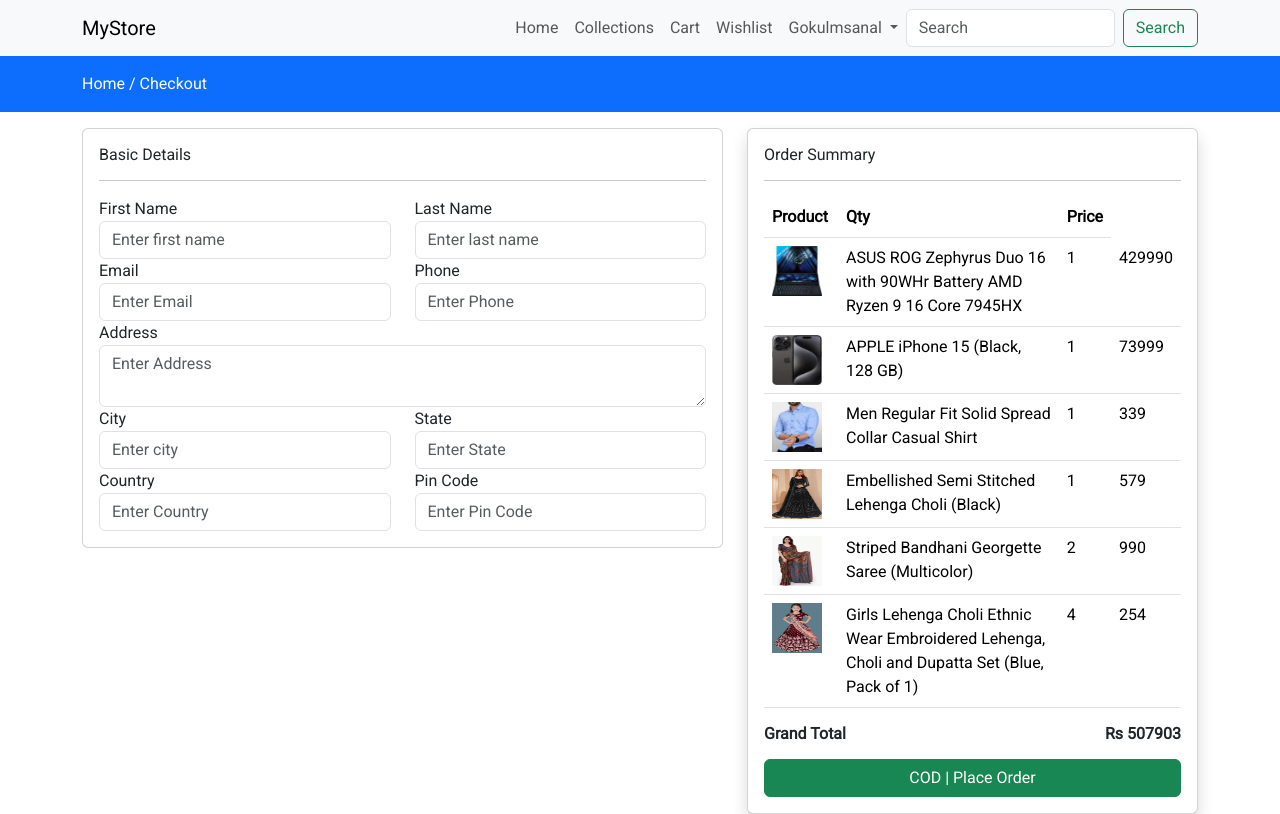
After one commit to Gokulmsanal/ekart, a Django app: page /checkout in a window 1280 px wide. The commit adds this page. Run offline with Django 5.2, Linux system fonts and the light colour scheme; a user stored in the database is signed in; data comes from the database, SQL or seed files in the repository; both versions use the stored data as it was after the commit; some libraries are stand-ins or nearby versions.

Commit message:
fourth commit

```diff
--- a/ecommerce/static/js/custom.js
+++ b/ecommerce/static/js/custom.js
@@ -33,7 +33,7 @@ $(document).ready(function () {
         var product_qty = $(this).closest('.product_data').find('.qty-input').val();
         var token = $('input[name=csrfmiddlewaretoken]').val();
         $.ajax({
-            type: "POST",
+            method: "POST",
             url: "/add-to-cart",
             data: {
                 'product_id':product_id,
@@ -47,6 +47,25 @@ $(document).ready(function () {
         });
     });
 
+    $('.addToWishlist').click(function (e) {
+        e.preventDefault();
+
+        var product_id = $(this).closest('.product_data').find('.prod_id').val();
+        var token = $('input[name=csrfmiddlewaretoken]').val();
+        $.ajax({
+            method: "POST",
+            url: "/add-to-wishlist",
+            data: {
+                'product_id':product_id,
+                csrfmiddlewaretoken: token
+            },
+            success: function (response) {
+                alertify.success(response.status)
+            }
+        });
+    });
+
+
     $('.changeQuantity').click(function (e) {
         e.preventDefault();
 
@@ -54,7 +73,7 @@ $(document).ready(function () {
         var product_qty = $(this).closest('.product_data').find('.qty-input').val();
         var token = $('input[name=csrfmiddlewaretoken]').val();
         $.ajax({
-            type: "POST",
+            method: "POST",
             url: "/update-cart",
             data: {
                 'product_id':product_id,
@@ -67,7 +86,7 @@ $(document).ready(function () {
         });
     });
 
-    $('.delete-cart-item').click(function (e) {
+    $(document).on('click', '.delete-cart-item', function (e){
         e.preventDefault();
 
         var product_id = $(this).closest('.product_data').find('.prod_id').val();
@@ -85,8 +104,27 @@ $(document).ready(function () {
                 $('.cartdata').load(location.href + " .cartdata");
             }
         });
-    })
+    });
 
+    $(document).on('click', '.delete-wishlist-item', function (e){
 
+        e.preventDefault();
+
+        var product_id = $(this).closest('.product_data').find('.prod_id').val();
+        var token = $('input[name=csrfmiddlewaretoken]').val();
+
+        $.ajax({
+            method: "POST",
+            url: "/delete-wishlist-item",
+            data: {
+                'product_id': product_id,
+                csrfmiddlewaretoken: token
+            },
+            success: function (){
+                alertify.success(response.status)
+                $('.wishdata').load(location.href + " .wishdata");
+            }
+        });
+    });
 
 });
--- /dev/null
+++ b/ecommerce/store/controller/checkout.py
@@ -0,0 +1,19 @@
+from django.shortcuts import render,redirect
+from django.contrib import messages
+
+from django.contrib.auth.decorators import login_required
+from store.models import Cart
+
+def index(request):
+    rawcart = Cart.objects.filter(user=request.user)
+    for item in rawcart:
+        if item.product_qty > item.product.quantity :
+            Cart.objects.delete(id=item.id)
+
+    cartitems = Cart.objects.filter(user=request.user)
+    total_price = 0
+    for item in cartitems:
+        total_price = total_price + item.product.selling_price * item.product_qty
+
+    context = {'cartitems':cartitems, 'total_price' : total_price}
+    return render(request, "store/checkout.html", context)
--- a/ecommerce/store/templates/store/cart.html
+++ b/ecommerce/store/templates/store/cart.html
@@ -46,6 +46,7 @@
                                     </div>
                                 </div>
                             {% endfor %}
+                            <a href="{% url 'checkout' %}" class="btn btn-outline-success">Checkout</a>
                         {% else %}
                             <h4> Your cart is empty </h4>
                         {% endif %}
--- /dev/null
+++ b/ecommerce/store/templates/store/checkout.html
@@ -0,0 +1,102 @@
+{% extends 'store/layouts/main.html' %}
+
+{% block content %}
+
+<div class="py-3 bg-primary">
+    <div class="container">
+        <a class="text-white" href="{% url 'home' %}">Home /</a>
+        <a class="text-white" href="{% url 'checkout' %}">Checkout </a>
+    </div>
+</div>
+
+<div class="container mt-3">
+    <div class="row">
+        <div class="col-md-7 ">
+            <div class="card" shadow>
+                <div class="card-body">
+                    <h6>Basic Details</h6>
+                    <hr>
+                    <div class="row">
+                        <div class="col-md-6">
+                            <label>First Name</label>
+                            <input type="text" class="form-control" placeholder="Enter first name">
+                        </div>
+                        <div class="col-md-6">
+                            <label>Last Name</label>
+                            <input type="text" class="form-control" placeholder="Enter last name">
+                        </div>
+                        <div class="col-md-6">
+                            <label>Email</label>
+                            <input type="email" class="form-control" placeholder="Enter Email">
+                        </div>
+                        <div class="col-md-6">
+                            <label>Phone</label>
+                            <input type="text" class="form-control" placeholder="Enter Phone">
+                        </div>
+                        <div class="col-md-12">
+                            <label>Address</label>
+                            <textarea class="form-control" placeholder="Enter Address"></textarea>
+                        </div>
+                        <div class="col-md-6">
+                            <label>City</label>
+                            <input type="text" class="form-control" placeholder="Enter city">
+                        </div>
+                        <div class="col-md-6">
+                            <label>State</label>
+                            <input type="text" class="form-control" placeholder="Enter State">
+                        </div>
+                        <div class="col-md-6">
+                            <label>Country</label>
+                            <input type="text" class="form-control" placeholder="Enter Country">
+                        </div>
+                        <div class="col-md-6">
+                            <label>Pin Code</label>
+                            <input type="text" class="form-control" placeholder="Enter Pin Code">
+                        </div>
+                    </div>
+                </div>
+            </div>
+        </div>
+        <div class="col-md-5">
+            <div class="card shadow">
+                <div class="card-body">
+                    <h6>Order Summary</h6>
+                    <hr>
+                    {% if cartitems %}
+                        <table class="table table-stripeds table-bordereds">
+                            <thead>
+                                <tr>
+                                    <th> Product </th>
+                                    <th> Qty </th>
+                                    <th> Price </th>
+                                </tr>
+                            </thead>
+                            <tbody>
+                                {% for item in cartitems %}
+                                    <tr>
+                                        <td>
+                                            <img src="{{ item.product.product_image.url }}" height="50px" class="me-2" width="50px">
+                                        </td>
+                                        <td> {{ item.product.name }} </td>
+                                        <td> {{ item.product_qty }} </td>
+                                        <td> {{ item.product.selling_price | stringformat:'d' }} </td>
+                                    </tr>
+                                {% endfor %}
+                            </tbody>
+                        </table>
+                        <h6 class="fw-bold">Grand Total
+                            <span class='float-end'> Rs {{ total_price | stringformat:'d' }} </span>
+                        </h6>
+                        <div class="mt-3">
+                            <a href="#" class="btn btn-success w-100"> COD | Place Order </a>
+                        </div>
+                    {% else %}
+                        <h4>Your cart is empty</h4>
+                    {% endif %}
+                </div>
+            </div>
+        </div>
+    </div>
+</div>
+
+{% endblock content %}
--- a/ecommerce/store/templates/store/inc/navbar.html
+++ b/ecommerce/store/templates/store/inc/navbar.html
@@ -7,16 +7,16 @@
       <div class="collapse navbar-collapse" id="navbarSupportedContent">
         <ul class="navbar-nav ms-auto mb-2 mb-lg-0">
           <li class="nav-item">
-            <a class="nav-link active" aria-current="page" href="{% url 'home' %}">Home</a>
+            <a class="nav-link {% if request.resolver_match.url_name == 'home' %}active{% endif %} " aria-current="page" href="{% url 'home' %}">Home</a>
           </li>
           <li class="nav-item">
-            <a class="nav-link" href="{% url 'collections' %}">Collections</a>
+            <a class="nav-link {% if request.resolver_match.url_name == 'collections' %}active{% endif %} " href="{% url 'collections' %}">Collections</a>
           </li>
           <li class="nav-item">
-            <a class="nav-link active" aria-current="page" href="{% url 'cart' %}">Cart</a>
+            <a class="nav-link  {% if request.resolver_match.url_name == 'cart' %}active{% endif %} " aria-current="page" href="{% url 'cart' %}">Cart</a>
           </li>
           <li class="nav-item">
-            <a class="nav-link active" aria-current="page" href="{% url 'wishlist' %}">Wishlist</a>
+            <a class="nav-link  {% if request.resolver_match.url_name == 'wishlist' %}active{% endif %} " aria-current="page" href="{% url 'wishlist' %}">Wishlist</a>
           </li>
           {% if request.user.is_authenticated %}
             <li class="nav-item dropdown">
--- a/ecommerce/store/templates/store/layouts/main.html
+++ b/ecommerce/store/templates/store/layouts/main.html
@@ -51,6 +51,9 @@
             font-weight: 600;
             min-width: 45px
         }
+        .active{
+            font-weight:800;
+        }
     </style>
 </head>
 <body>
--- a/ecommerce/store/templates/store/products/view.html
+++ b/ecommerce/store/templates/store/products/view.html
@@ -59,7 +59,7 @@
                                         {% if products.quantity > 0 %}
                                             <button type="button" class="btn btn-primary me-3 float-start addToCartBtn">Add to cart <i class="fa fa-shopping-cart"></i></button>
                                         {% endif %}
-                                         <button type="button" class="btn btn-success me-3 float-start">Add to Wishlist <i class="fa fa-heart"></i></button>
+                                         <button type="button" class="btn btn-success me-3 addToWishlist float-start">Add to Wishlist <i class="fa fa-heart"></i></button>
                                     </div>
                                 </div>
                             </div>
--- a/ecommerce/store/urls.py
+++ b/ecommerce/store/urls.py
@@ -1,7 +1,7 @@
 from django.urls import path
 from . import views
 
-from store.controller import authview, cart, wishlist
+from store.controller import authview, cart, wishlist,checkout
 
 urlpatterns = [
     path('',views.home, name="home"),
@@ -19,4 +19,8 @@ urlpatterns = [
     path('delete-cart-item', cart.deletecartitem, name="deletecartitem"),
 
     path('wishlist', wishlist.index, name="wishlist"),
+    path('add-to-wishlist', wishlist.addtowishlist, name="addtowishlist"),
+    path('delete-wishlist-item', wishlist.deletewishlistitem, name="deletewishlistitem"),
+
+    path('checkout', checkout.index, name="checkout"),
 ]
```
Also changed, not shown: ecommerce/store/controller/wishlist.py (+32 -1 lines), ecommerce/store/templates/store/wishlist.html (+39 -1 lines), ecommerce/db.sqlite3.
